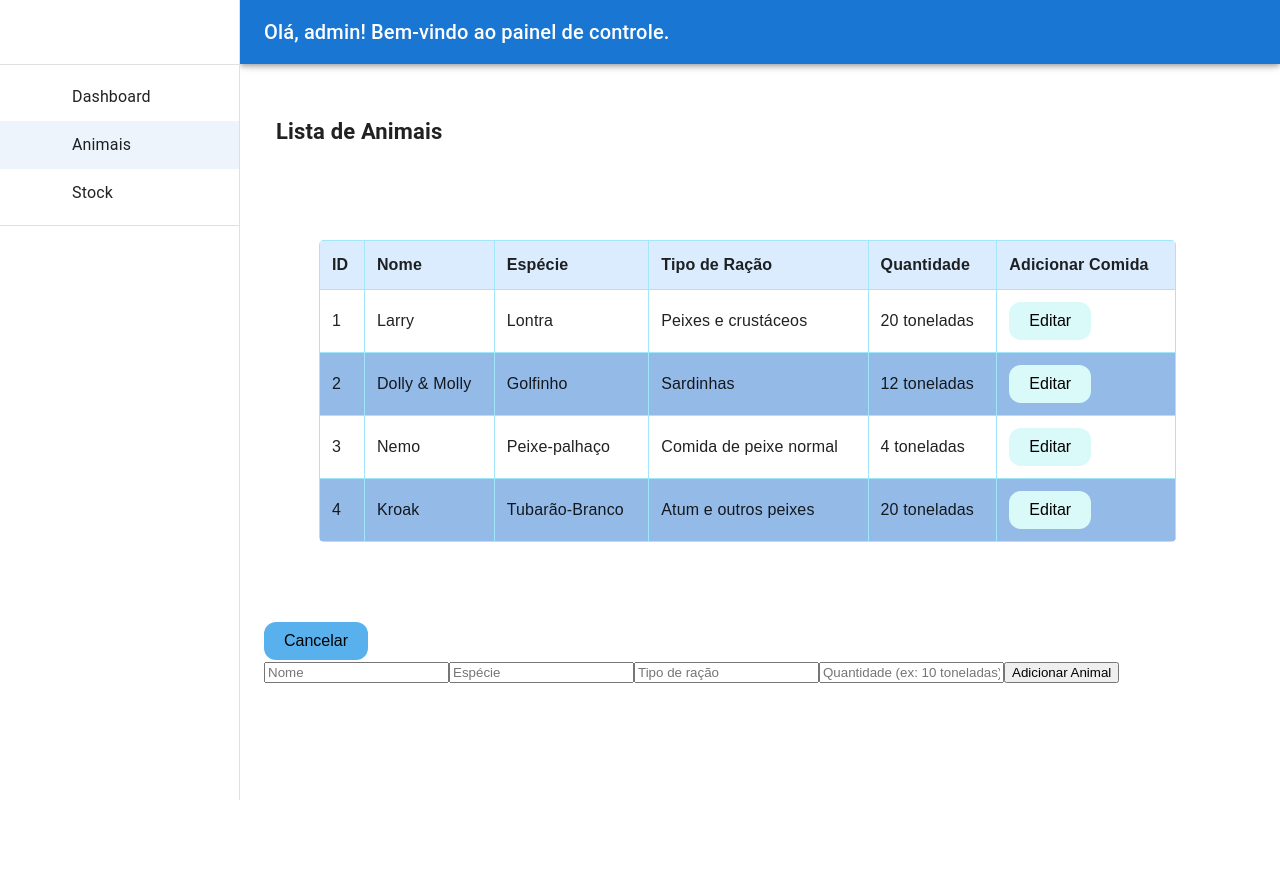
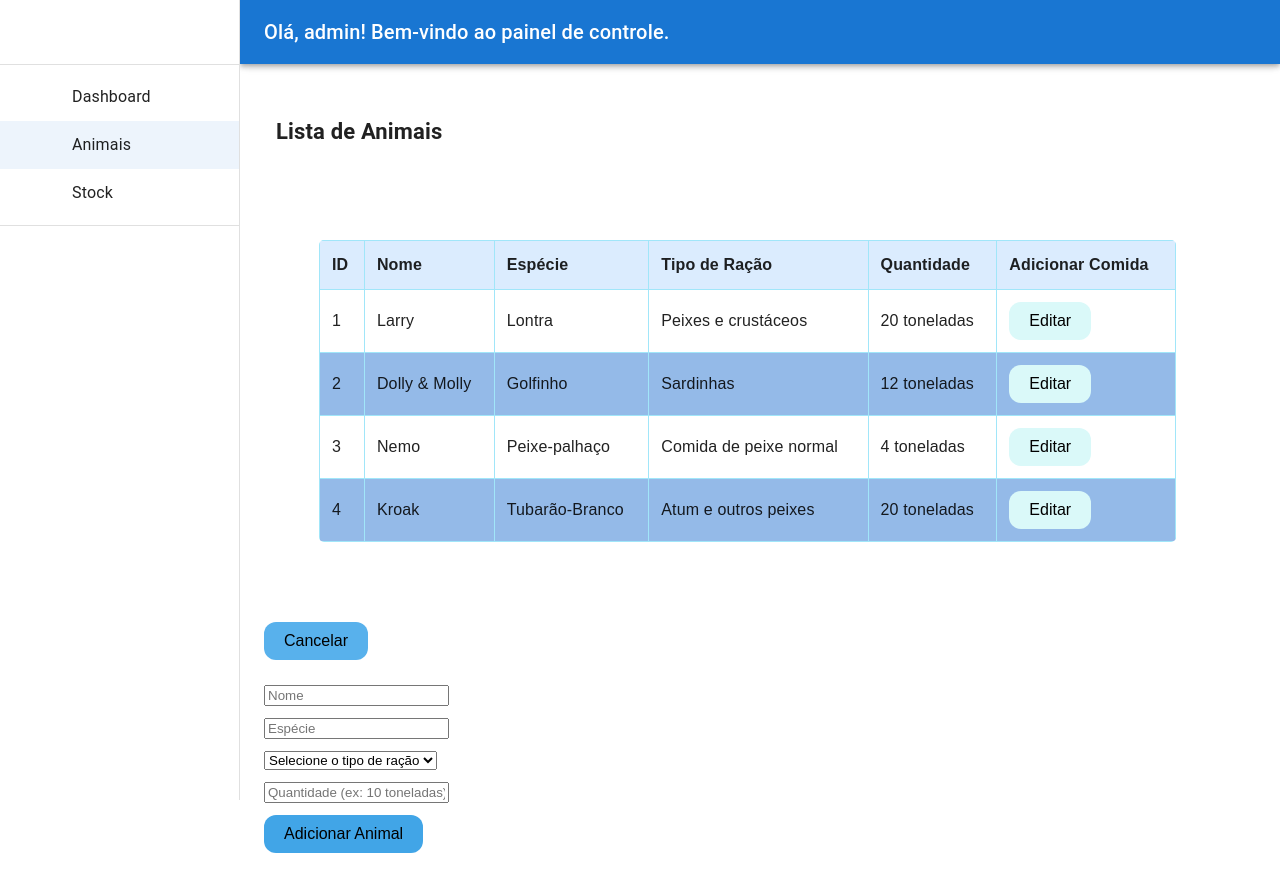
Before and after one commit to RubenEsperto/Hackathon, a React (Create React App) app in the folder hackathon/: page /stock/animais in a window 1280 px wide. Both pictures are taken after a click on the button "Adicionar Animal". Before the commit the page ends 800 px from the top, so only its background shows below. Built offline with nearby package versions, Linux system fonts and the light colour scheme; some icons are missing.

Commit message:
Form done, but the 'cancel' option appears above the form, worth checking it out.

```diff
--- a/hackathon/src/components/AddAnimalForm.jsx
+++ b/hackathon/src/components/AddAnimalForm.jsx
@@ -23,7 +23,10 @@ const AddAnimalForm = ({ onAdd}) => {
 
         if(formData.nome && formData.espécie && formData.ração && formData.quantidade) {
             onAdd(formData);
-            setFormData({ nome: '', espécie: '', ração: '', quantidade: '' });
+            setFormData({ nome: '',
+                espécie: '',
+                ração: '',
+                quantidade: '' });
         } else {
             alert("Preencha todos os campos!");
         }
@@ -50,13 +53,19 @@ const AddAnimalForm = ({ onAdd}) => {
             onChange={handleChange}
             />
 
-            <input
-            type="text"
+            <select
             name="ração"
-            placeholder="Tipo de ração"
             value={formData.ração}
             onChange={handleChange}
-            />
+            >
+                <option value="">Selecione o tipo de ração</option>
+                <option value="Peixes e crustáceos">Peixes e crustáceos</option>
+                <option value="Sardinhas">Sardinhas</option>
+                <option value="Comida de peixe normal">Comida de peixe normal</option>
+                <option value="Atum e outros peixes">Atum e outros peixes</option>
+            </select>
+
+
 
             <input
             type="text"
@@ -65,7 +74,7 @@ const AddAnimalForm = ({ onAdd}) => {
             value={formData.quantity}
             onChange={handleChange}
             />
-            <button type="submit"> Adicionar Animal </button>
+            <button type="submit" className='add-animal'> Adicionar Animal </button>
             </form>
 
     );
--- a/hackathon/src/components/FeedTable.jsx
+++ b/hackathon/src/components/FeedTable.jsx
@@ -1,5 +1,5 @@
 import React, { useState } from 'react';
-import './Table-Animals'; // reutilizando estilos
+import './Table-Animals';
 
 const FeedTable = () => {
 const [feedData, setFeedData] = useState([
--- a/hackathon/src/components/Table-Animals.jsx
+++ b/hackathon/src/components/Table-Animals.jsx
@@ -34,6 +34,7 @@ const handleAddAnimal = (newAnimal) => {
 
   return (
   <>
+
 
     <div className="table-container">
 
--- a/hackathon/src/styles/Table-Animals.css
+++ b/hackathon/src/styles/Table-Animals.css
@@ -44,6 +44,35 @@ margin-left: 55px;
   transition: background-color 0.1s ease-in-out;
 }
 
+.add-animal-form{
+   display: flex;
+  flex-direction: column;
+  align-items: flex-start;
+  gap: 12px;
+  margin-top: 25px;
+}
+
+.add-animal{
+   border-radius: 12px;
+    background-color: #41a5e7;
+    color: #000;
+    padding: 10px 20px;
+    border: none;
+    cursor: pointer;
+    font-size: 16px;
+   display: flex;
+   justify-content: center;
+   flex-direction: column;
+   align-self: left;
+}
+
+
+.add-animal:hover{
+  background-color: #9ad6d6;
+  transition: background-color 0.1s ease-in-out;
+
+}
+
 
 .addFood{
     border-radius: 12px;
```
